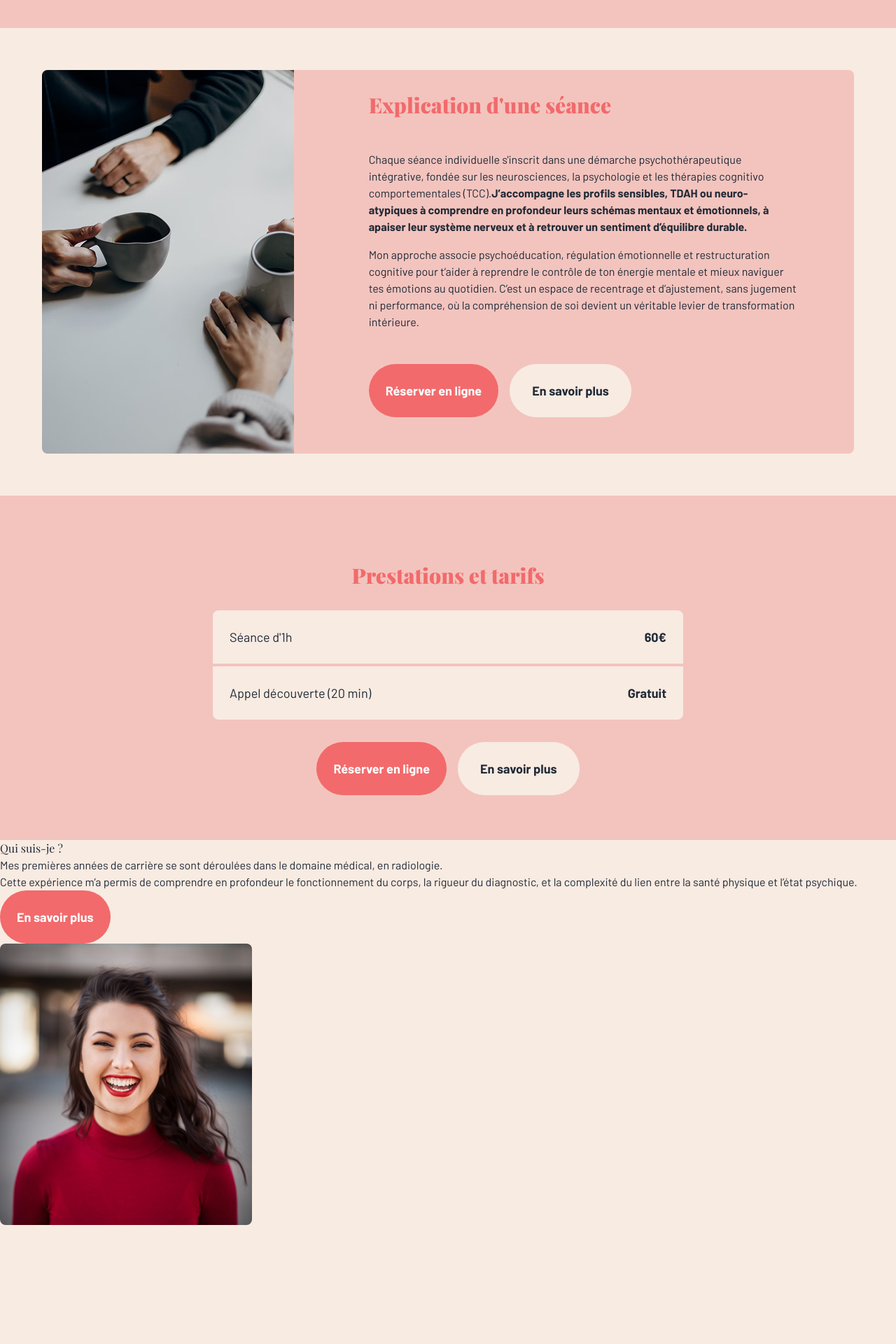
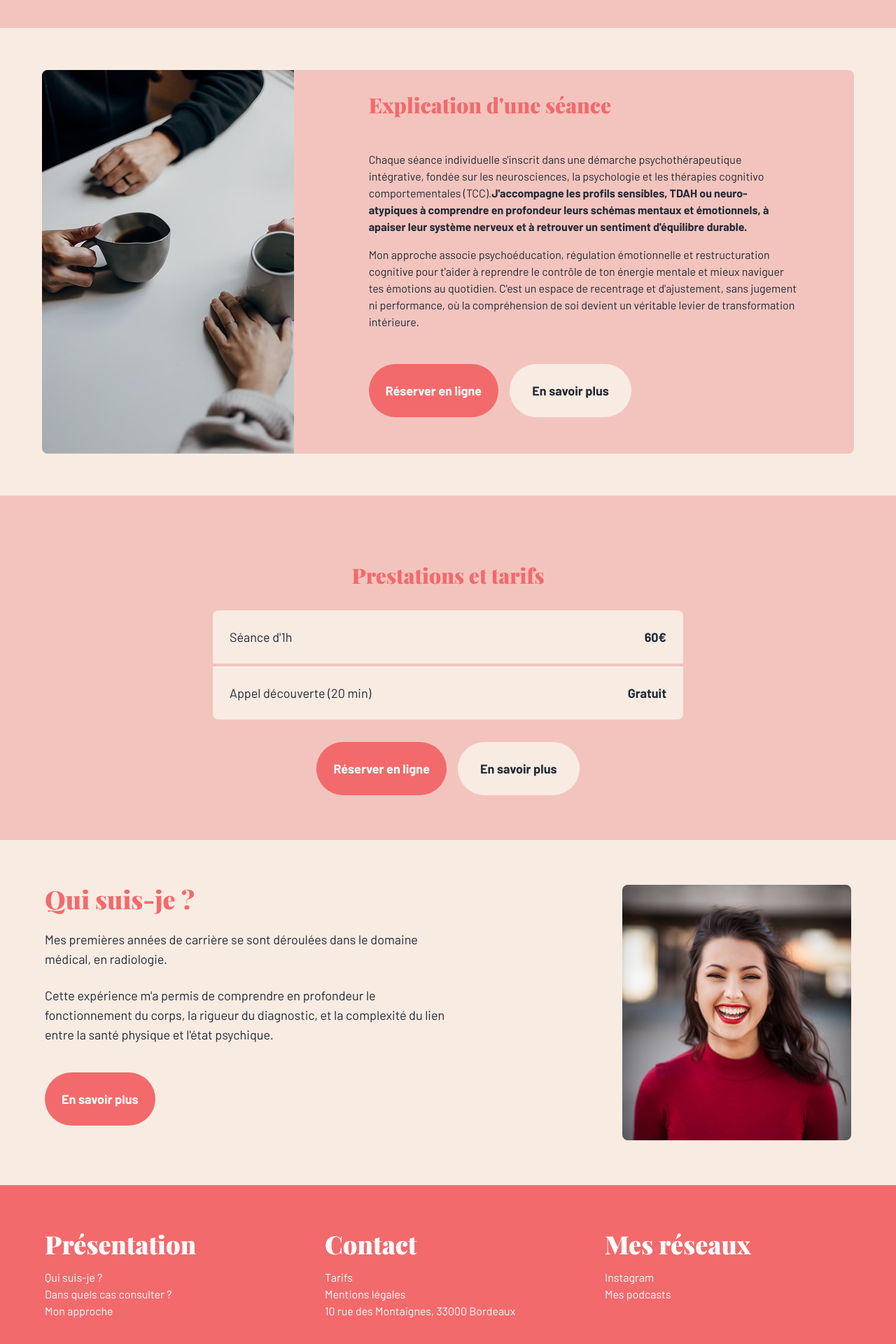
Before and after one commit to nicochnz/Elody_Psy, a Next.js app in the folder elody_psy/: page / in a window 1280 px wide. Shown: the part 676-2596 px from the top of the page at 70% size. Before the commit the page ends 2426 px from the top, so only its background shows below. Built offline with nearby package versions, Linux system fonts and the light colour scheme.

Commit message:
Add last section + footer component

```diff
--- a/elody_psy/app/components/button.tsx
+++ /dev/null
@@ -1,8 +0,0 @@
-export default function Button () {
-  return (
-    <>
-    <button className="bg-secondary text-white  w-1/3 py-5 rounded-4xl font-barlow text-lg font-bold hover:bg-secondary/90 transition-all  active:scale-95 cursor-pointer">
-            Réserver en ligne
-          </button></>
-  )
-}
--- /dev/null
+++ b/elody_psy/app/components/footer.tsx
@@ -0,0 +1,31 @@
+export default function Footer() {
+  return (
+    <footer className="bg-secondary w-full py-16">
+      <div className="max-w-7xl mx-auto px-16 flex items-start gap-12">
+        <div className="flex flex-col gap-4 flex-1">
+          <h3 className="text-4xl font-black text-white">Présentation</h3>
+          <ul className=" font-barlow text-white">
+            <li>Qui suis-je ?</li>
+            <li>Dans quels cas consulter ?</li>
+            <li>Mon approche</li>
+          </ul>
+        </div>
+        <div className="flex flex-col gap-4 flex-1">
+          <h3 className="text-4xl font-black text-white">Contact</h3>
+          <ul className="font-barlow text-white">
+            <li>Tarifs</li>
+            <li>Mentions légales</li>
+            <li>10 rue des Montaignes, 33000 Bordeaux</li>
+          </ul>
+        </div>
+        <div className="flex flex-col gap-4 flex-1">
+          <h3 className="text-4xl font-black text-white">Mes réseaux</h3>
+          <ul className="font-barlow text-white">
+            <li>Instagram</li>
+            <li>Mes podcasts</li>
+          </ul>
+        </div>
+      </div>
+    </footer>
+  );
+}
--- a/elody_psy/app/page.tsx
+++ b/elody_psy/app/page.tsx
@@ -1,11 +1,13 @@
 'use client';
 import Homepage from "./pages/homepage/page";
 import Header from "./components/header";
+import Footer from "./components/footer";
 export default function Home() {
   return (
     <div >
       <Header />
       <Homepage />
+      <Footer />
     </div>
   );
 }
--- a/elody_psy/app/pages/homepage/page.tsx
+++ b/elody_psy/app/pages/homepage/page.tsx
@@ -12,8 +12,8 @@ export default function Homepage () {
               Neurosciences <span className="mx-2"></span>Émotion <span className="mx-2"></span>Créativité
             </p>
             <p className="py-8 w-1xl">
-              Quand le cerveau, le corps et les émotions s’accordent,
-              tout redevient plus clair.<br></br> <span className="font-bold">J’accompagne les personnes en burnout, surchargées,
+              Quand le cerveau, le corps et les émotions s&apos;accordent,
+              tout redevient plus clair.<br></br> <span className="font-bold">J&apos;accompagne les personnes en burnout, surchargées,
               sensibles, TDAH ou neuro-atypiques</span> à comprendre leur
               fonctionnement grâce aux neurosciences, à la psychologie et à la régulation émotionnelle.
             </p>
@@ -48,13 +48,13 @@ export default function Homepage () {
           <p className="">Chaque séance individuelle s&apos;inscrit dans une démarche psychothérapeutique
           intégrative, fondée sur les neurosciences, la psychologie et les thérapies cognitivo
           comportementales (TCC).
-          <span className="font-bold">J’accompagne les profils sensibles, TDAH ou neuro-
+          <span className="font-bold">J&apos;accompagne les profils sensibles, TDAH ou neuro-
           atypiques à comprendre en profondeur leurs schémas mentaux et émotionnels, à
-          apaiser leur système nerveux et à retrouver un sentiment d’équilibre durable.</span>
+          apaiser leur système nerveux et à retrouver un sentiment d&apos;équilibre durable.</span>
           </p>
           <p className="">Mon approche associe psychoéducation, régulation émotionnelle et restructuration
-           cognitive pour t’aider à reprendre le contrôle de ton énergie mentale et mieux
-          naviguer tes émotions au quotidien. C’est un espace de recentrage et d’ajustement,
+           cognitive pour t&apos;aider à reprendre le contrôle de ton énergie mentale et mieux
+          naviguer tes émotions au quotidien. C&apos;est un espace de recentrage et d&apos;ajustement,
           sans jugement ni performance, où la compréhension de soi devient un véritable
           levier de transformation intérieure.</p>
           <div className="flex gap-4 py-8">
@@ -87,14 +87,30 @@ export default function Homepage () {
           </button>
         </div>
       </section>
-      <section>
-        <h1>Qui suis-je ?</h1>
-        <p>Mes premières années de carrière se sont déroulées dans le domaine médical, en radiologie.</p>
-        <p>Cette expérience m’a permis de comprendre en profondeur le fonctionnement du corps, la rigueur du diagnostic, et la complexité du lien entre la santé physique et l’état psychique.</p>
-        <button className="bg-secondary text-white w-fit px-6 py-6 rounded-full font-barlow text-lg font-bold hover:bg-secondary/90 transition-all whitespace-nowrap active:scale-95 cursor-pointer">
-            En savoir plus
-          </button>
-          <Image src="/third_home.png" alt="Logo Elody" width={360} height={548} className="rounded-lg object-cover" />
+      <section className="bg-white-custom w-full py-16">
+        <div className="max-w-7xl mx-auto px-16 flex items-start gap-12">
+          <div className="flex flex-col gap-6 flex-1">
+            <h1 className="text-4xl font-black text-secondary">Qui suis-je ?</h1>
+            <p className="text-lg text-black-custom max-w-xl">
+              Mes premières années de carrière se sont déroulées dans le domaine médical, en radiologie.
+            </p>
+            <p className="text-lg text-black-custom max-w-xl">
+              Cette expérience m&apos;a permis de comprendre en profondeur le fonctionnement du corps, la rigueur du diagnostic, et la complexité du lien entre la santé physique et l&apos;état psychique.
+            </p>
+            <button className="bg-secondary text-white w-fit px-6 py-6 rounded-full font-barlow text-lg font-bold hover:bg-secondary/90 transition-all whitespace-nowrap active:scale-95 cursor-pointer mt-4">
+              En savoir plus
+            </button>
+          </div>
+          <div>
+            <Image
+              src="/third_home.png"
+              alt="Elody"
+              width={327}
+              height={455}
+              className="rounded-lg object-cover"
+            />
+          </div>
+        </div>
       </section>
     </main>
   )}
```
